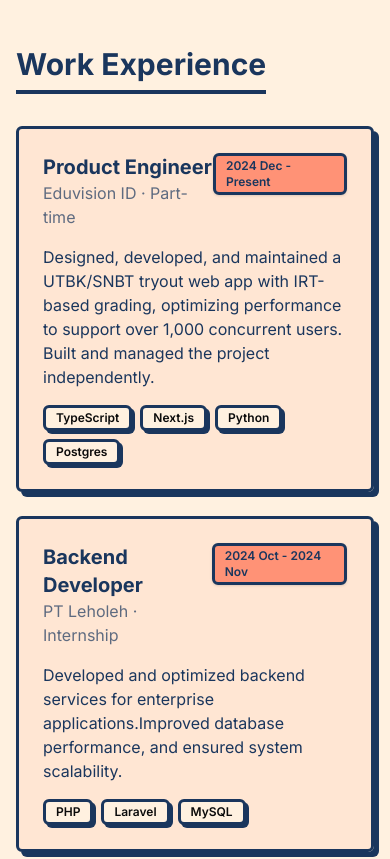
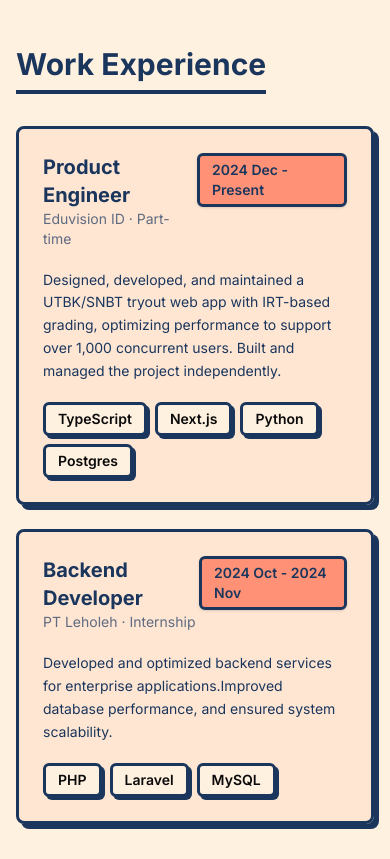
Before and after one commit to Mahusaa/portofolio, a Next.js app: page / in a window 390 px wide. Shown: the part 920-1779 px from the top of the page. Built offline with nearby package versions, Linux system fonts and the light colour scheme.

Commit message:
[fix] badge in experience more scale

```diff
--- a/src/components/ExperienceCard.tsx
+++ b/src/components/ExperienceCard.tsx
@@ -10,27 +10,35 @@ export interface ExperienceCardProps {
 }
 const ExperienceCard: React.FC<ExperienceCardProps> = ({ title, company, duration, description, skills, positionType }) => {
   return (
-    <div className="p-6 rounded-md border-3 border-navy bg-coral/10 shadow-brutal-navy transform hover:-translate-y-1 hover:translate-x-1 transition-transform">
-      <div className="flex flex-col gap-2">
+    <div className="p-6 rounded-lg border-[3px] border-navy bg-coral/10 shadow-brutal-navy transform hover:-translate-y-1 hover:translate-x-1 transition-transform">
+      <div className="flex flex-col gap-3">
+        {/* Title & Duration */}
         <div className="flex items-start justify-between">
           <div>
-            <h3 className="text-xl font-bold">{title}</h3>
-            <p className="text-navy/70">{company} · {positionType}</p>
+            <h3 className="text-xl font-bold text-navy">{title}</h3>
+            <p className="text-navy/70 text-sm">{company} · {positionType}</p>
           </div>
-          <Badge className="bg-coral/80 text-navy border-3 border-navy rounded-md shadow-brutal-sm-navy hover:bg-coral sm:text-sm md:text-base">
+          <Badge className="px-3 py-1 bg-coral/80 text-navy border-[3px] border-navy rounded-md shadow-brutal-sm-navy hover:bg-coral text-sm md:text-base">
             {duration}
           </Badge>
         </div>
-        <p className="mt-2">{description}</p>
+
+        {/* Description */}
+        <p className="mt-2 text-sm md:text-base text-navy leading-relaxed">
+          {description}
+        </p>
+
+        {/* Skills */}
         <div className="flex flex-wrap gap-2 pt-2">
           {skills.map((skill) => (
-            <Badge key={skill} variant="outline" className="bg-cream border-3 border-navy rounded-md shadow-brutal-sm-navy">
+            <Badge key={skill} variant="outline" className="bg-cream border-[3px] border-navy rounded-md shadow-brutal-sm-navy text-sm px-3 py-1">
               {skill}
             </Badge>
           ))}
         </div>
       </div>
     </div>
+
   );
 };
 
```
